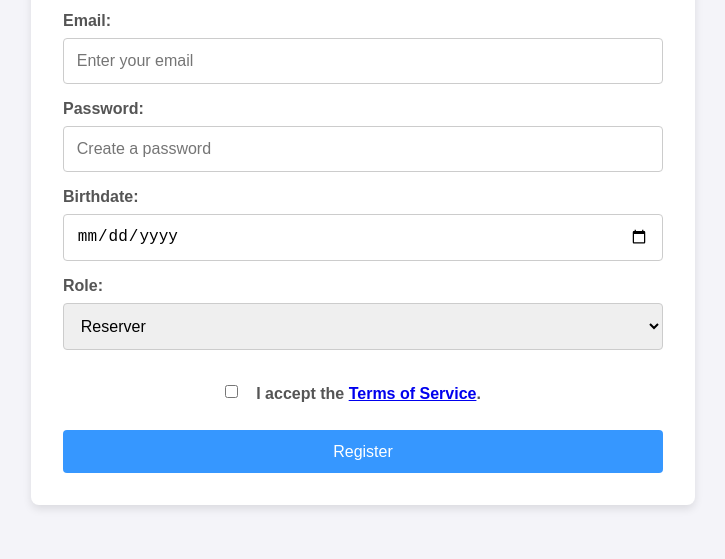
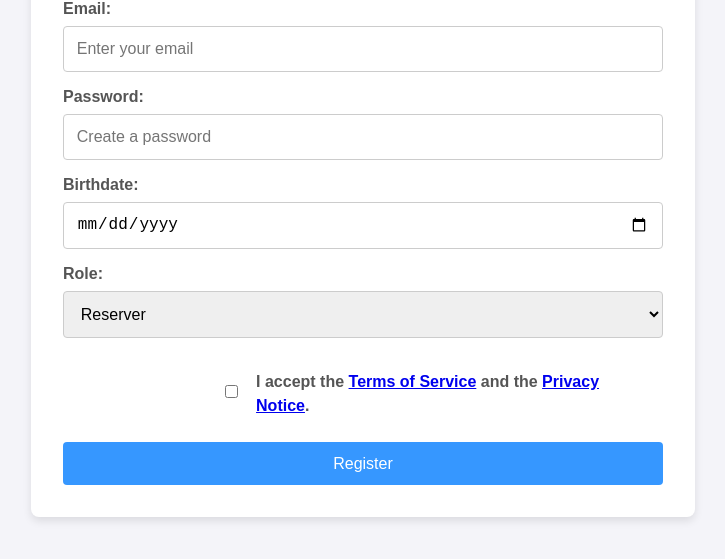
Before and after one commit to NKRisu/reimagined-lamp, a plain HTML site: page views/register.html in a window 1280 px wide. Shown: the part 197-756 px from the top of the page, without its empty margins (277-1002 px from the left). Drawn offline with Linux system fonts and the light colour scheme.

Commit message:
added link
added link to privacy notice here too

```diff
--- a/views/register.html
+++ b/views/register.html
@@ -29,7 +29,7 @@
 
             <div class="checkbox-container">
                 <input type="checkbox" id="accept_terms" name="accept_terms" required>
-                <label for="accept_terms">I accept the <a href="/terms" target="_blank">Terms of Service</a>.</label>
+                <label for="accept_terms">I accept the <a href="/terms" target="_blank">Terms of Service</a> and the <a href="/privacynotice" target="_blank">Privacy Notice</a>.</label>
             </div>
 
             <button type="submit">Register</button>
```
